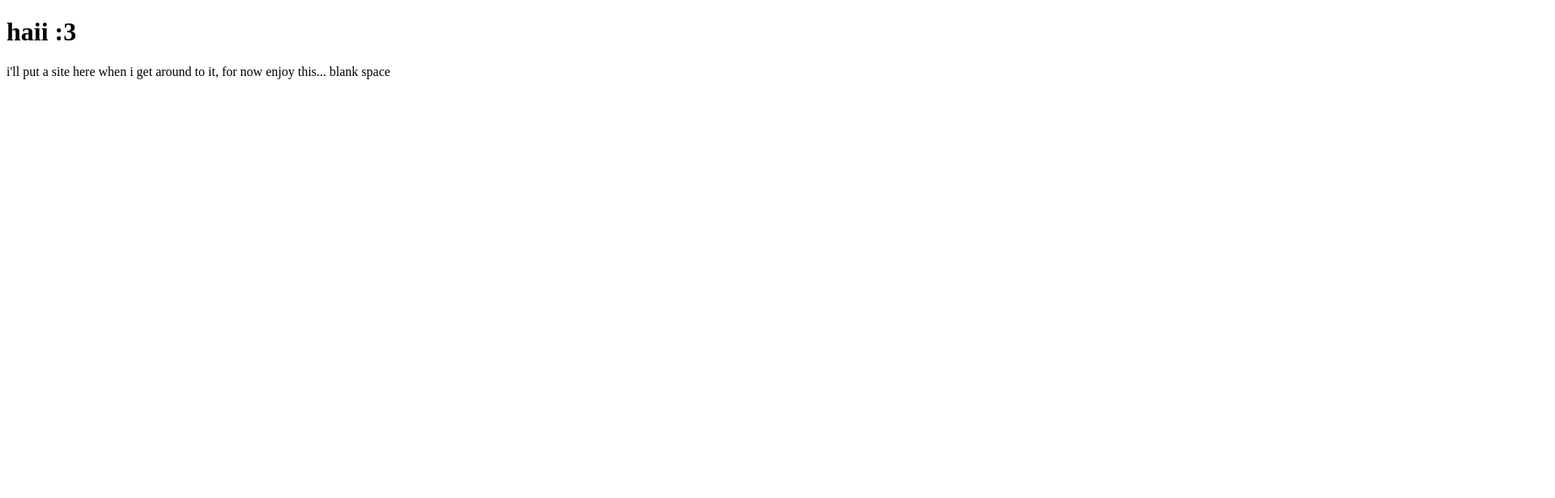
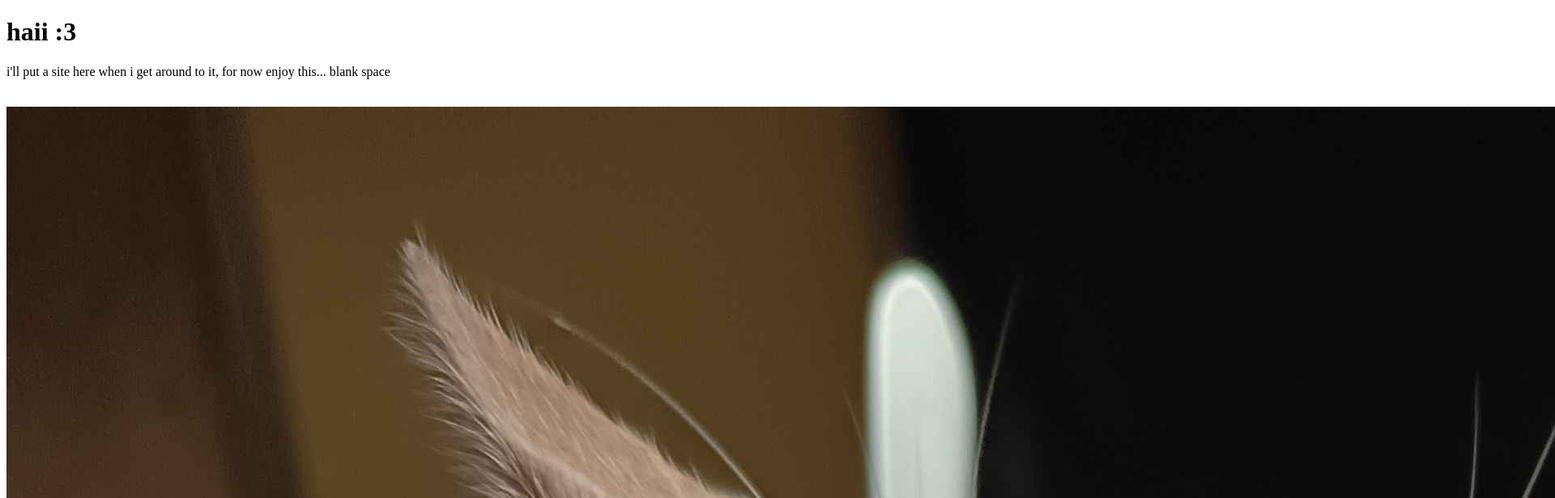
Before and after one commit to DaBlower/site-xyz, a plain HTML site: page index.html in a window 1280 px wide. Shown: the top 616 px of the page at 81% size, 1920 px wide, since content can reach past the window. Drawn offline with Linux system fonts and the light colour scheme.

Commit message:
add cats

```diff
--- a/index.html
+++ b/index.html
@@ -7,5 +7,7 @@
 <body>
     <h1>haii :3</h1>
     <p>i'll put a site here when i get around to it, for now enjoy this... blank space</p>
+    <br>
+    <img src="/cats/IMG_20260225_165730.jpg" atl="a cute cat"/>
 </body>
 </html>
```
Also changed, not shown: cats/9072d105-9d80-499d-8fcc-4a9e146c27db.jpg (added), cats/IMG_20260225_165730.jpg (added).
